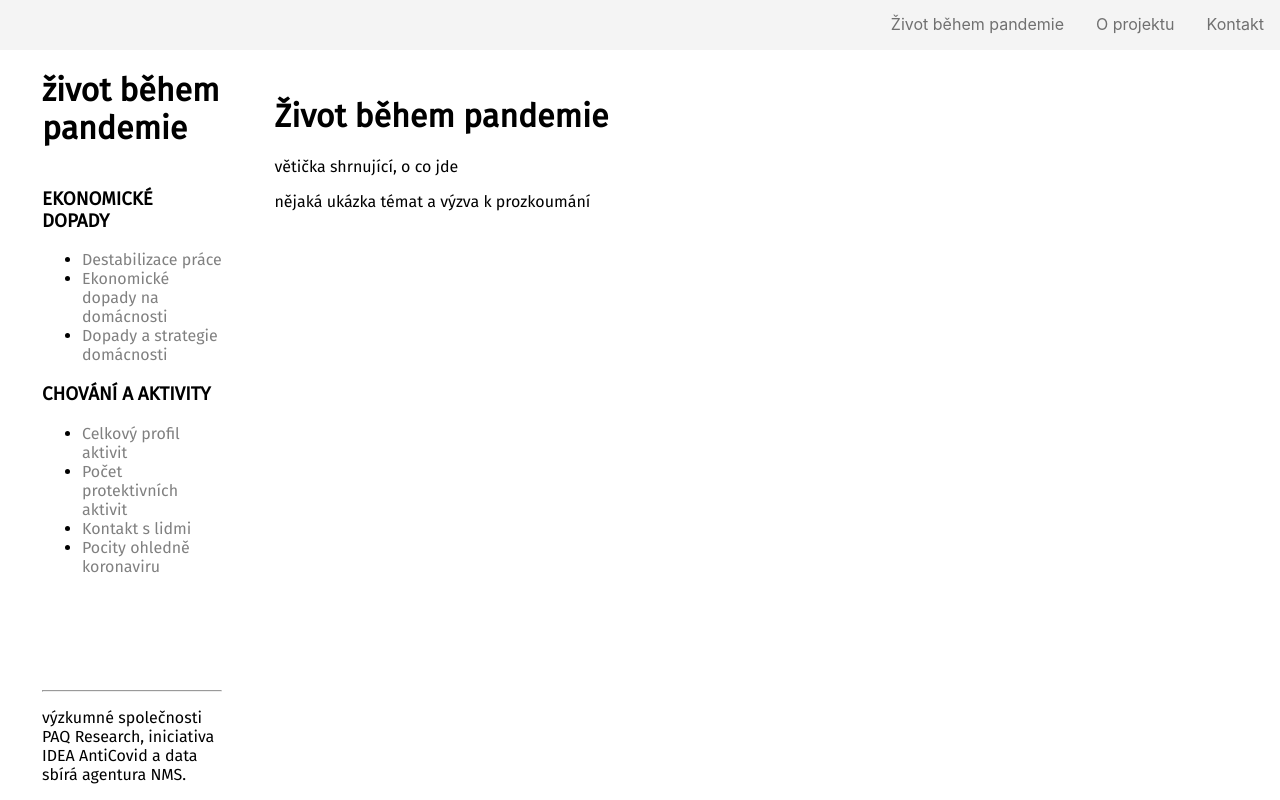
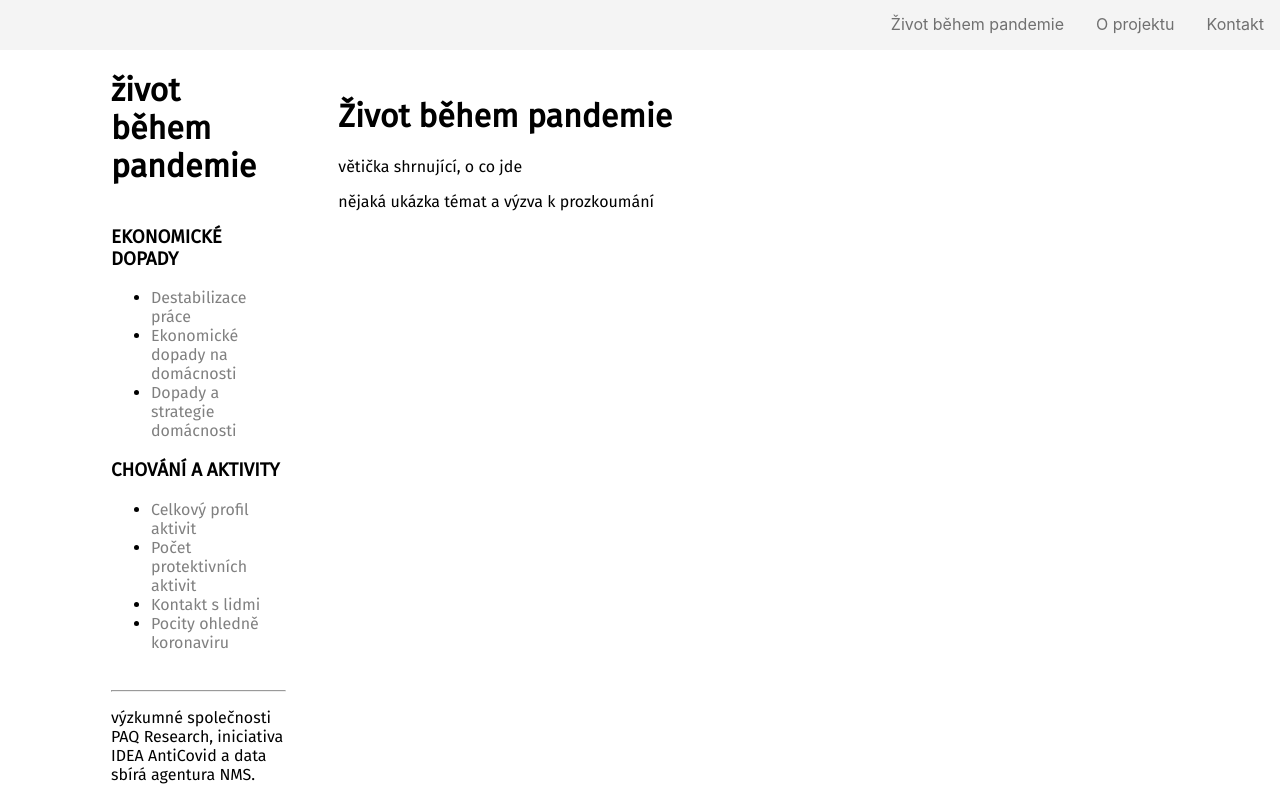
Before and after one commit to mveith/paq-research, a Next.js app: page / in a window 1280 px wide. Built offline with nearby package versions, Linux system fonts and the light colour scheme.

Commit message:
Container width

```diff
--- a/components/layout.js
+++ b/components/layout.js
@@ -74,7 +74,7 @@ export default function Layout(props) {
                     </a>
                 </div>
             </nav>
-            <div className="main-wrapper" style={{ marginTop: "50px", }}>
+            <div className="main-wrapper container" style={{ marginTop: "50px", }}>
                 <div className="side-menu">
                     <header>
                         <Link href="/"><a><h1>život během pandemie</h1></a></Link>
--- a/styles/globals.css
+++ b/styles/globals.css
@@ -49,6 +49,14 @@ a {
 .top-menu-mobile {
     width: 100%;
     height: 50px;
+}
+
+.container {
+    width: 100%;
+    padding-right: 15px;
+    padding-left: 15px;
+    margin-right: auto;
+    margin-left: auto;
 }
 
 @media only screen and (min-width: 720px) {
@@ -111,3 +119,27 @@ a {
         flex-basis: 100%;
     }
 }
+
+@media only screen and (min-width: 576px) {
+    .container {
+        max-width: 540px;
+    }
+}
+
+@media only screen and (min-width: 768px) {
+    .container {
+        max-width: 720px;
+    }
+}
+
+@media only screen and (min-width: 992px) {
+    .container {
+        max-width: 960px;
+    }
+}
+
+@media only screen and (min-width: 1200px) {
+    .container {
+        max-width: 1140px;
+    }
+}
```
